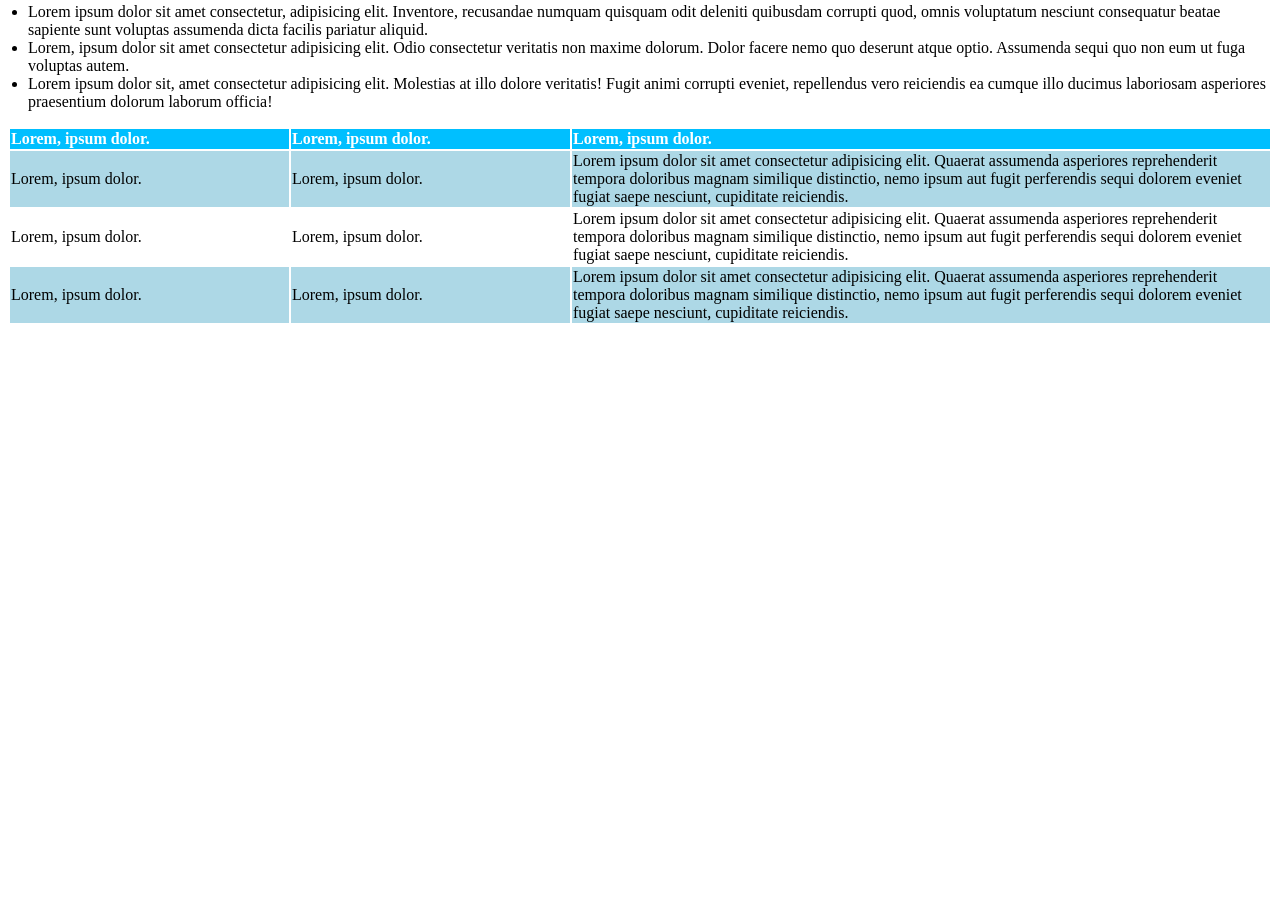
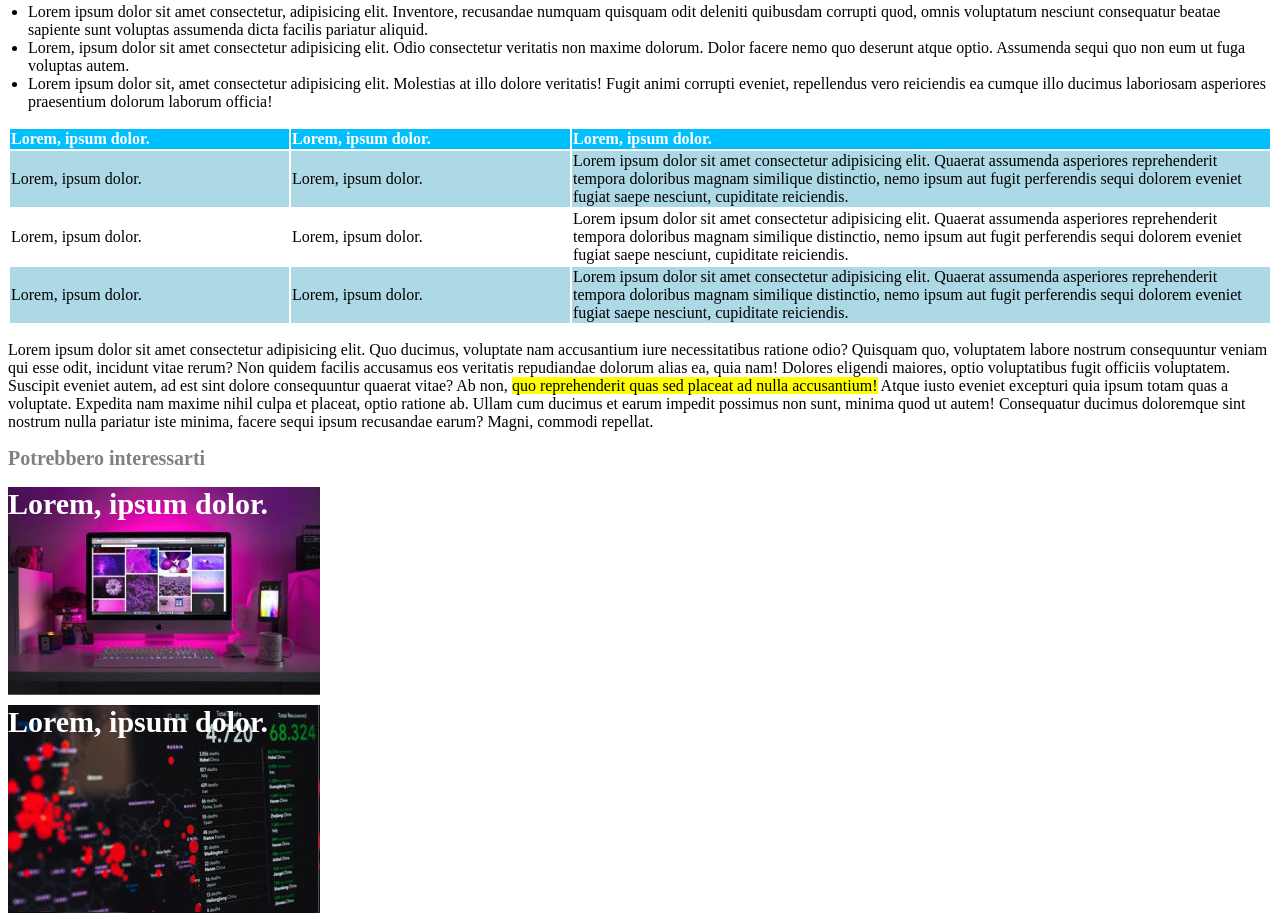
Before and after one commit to ManuelBravaccini/html-css-booleaner, a plain HTML site: page index.html in a window 1280 px wide. Shown: the part 932-1855 px from the top of the page. Before the commit the page ends 1265 px from the top, so only its background shows below. Drawn offline with Linux system fonts and the light colour scheme.

Commit message:
Implemetend last p tag in main and added footer

```diff
--- a/index.html
+++ b/index.html
@@ -27,14 +27,16 @@
             <img src="img/tim-1.jpg" alt="John S. and James L. Knight Foundation, by Scott Henrichsen">
             <img src="img/tim-2.jpg" alt="Wikimedia, by Paul Clarke">
         </section>
-        <p>1st Photo: John S. and James L. Knight Foundation, by Scott Henrichsen <br>
-        2nd Photo: Wikimedia, by Paul Clarke</p>
         <p>
-        Lorem ipsum, dolor sit amet consectetur adipisicing elit. Iusto nemo hic laborum mollitia eaque eligendi molestiae perspiciatis perferendis accusantium et impedit laboriosam unde quaerat ipsam id, aliquid molestias, similique consequatur.
-        Ratione ea esse sapiente iste corporis, <mark>obcaecati beatae amet! Aperiam eius praesentium dolorum impedit quod dignissimos doloribus minima quaerat vero. Saepe pariatur consequatur soluta natus libero reprehenderit, dolorum deleniti error.
-        Nemo ipsum molestiae expedita,</mark> aperiam nostrum voluptatum officia nisi a ab facilis, rem laboriosam repellat illum libero consectetur quibusdam, maxime tenetur accusantium iure iusto natus totam labore consequatur? Qui, illo.
-        Eligendi nesciunt eos sapiente distinctio, labore itaque maiores, illum dolore voluptatum id ullam vel? Minus iure sequi error eius excepturi ut sint, ipsum perferendis reprehenderit fugit! Temporibus saepe ut accusamus.</p>
-
+            1st Photo: John S. and James L. Knight Foundation, by Scott Henrichsen <br>
+            2nd Photo: Wikimedia, by Paul Clarke
+        </p>
+        <p>
+            Lorem ipsum, dolor sit amet consectetur adipisicing elit. Iusto nemo hic laborum mollitia eaque eligendi molestiae perspiciatis perferendis accusantium et impedit laboriosam unde quaerat ipsam id, aliquid molestias, similique consequatur.
+            Ratione ea esse sapiente iste corporis, <mark>obcaecati beatae amet! Aperiam eius praesentium dolorum impedit quod dignissimos doloribus minima quaerat vero. Saepe pariatur consequatur soluta natus libero reprehenderit, dolorum deleniti error.
+            Nemo ipsum molestiae expedita,</mark> aperiam nostrum voluptatum officia nisi a ab facilis, rem laboriosam repellat illum libero consectetur quibusdam, maxime tenetur accusantium iure iusto natus totam labore consequatur? Qui, illo.
+            Eligendi nesciunt eos sapiente distinctio, labore itaque maiores, illum dolore voluptatum id ullam vel? Minus iure sequi error eius excepturi ut sint, ipsum perferendis reprehenderit fugit! Temporibus saepe ut accusamus.
+        </p>
         <ul>
             <li>Lorem ipsum dolor sit amet consectetur, adipisicing elit. Inventore, recusandae numquam quisquam odit deleniti quibusdam corrupti quod, omnis voluptatum nesciunt consequatur beatae sapiente sunt voluptas assumenda dicta facilis pariatur aliquid.</li>
             <li>Lorem, ipsum dolor sit amet consectetur adipisicing elit. Odio consectetur veritatis non maxime dolorum. Dolor facere nemo quo deserunt atque optio. Assumenda sequi quo non eum ut fuga voluptas autem.</li>
@@ -66,21 +68,17 @@
                 </tr>
             </tbody>
         </table>
-
-
-
-
-
-
-
-
-
-
-
-
+        <p>
+            Lorem ipsum dolor sit amet consectetur adipisicing elit. Quo ducimus, voluptate nam accusantium iure necessitatibus ratione odio? Quisquam quo, voluptatem labore nostrum consequuntur veniam qui esse odit, incidunt vitae rerum?
+            Non quidem facilis accusamus eos veritatis repudiandae dolorum alias ea, quia nam! Dolores eligendi maiores, optio voluptatibus fugit officiis voluptatem. Suscipit eveniet autem, ad est sint dolore consequuntur quaerat vitae?
+            Ab non, <mark>quo reprehenderit quas sed placeat ad nulla accusantium!</mark> Atque iusto eveniet excepturi quia ipsum totam quas a voluptate. Expedita nam maxime nihil culpa et placeat, optio ratione ab.
+            Ullam cum ducimus et earum impedit possimus non sunt, minima quod ut autem! Consequatur ducimus doloremque sint nostrum nulla pariatur iste minima, facere sequi ipsum recusandae earum? Magni, commodi repellat.
+        </p>
     </main>
     <footer>
-
+        <h2>Potrebbero interessarti</h2>
+        <div id="image_container1">Lorem, ipsum dolor.</div>
+        <div id="image_container2">Lorem, ipsum dolor.</div>
     </footer>
 </body>
 </html>
--- a/styles/style.css
+++ b/styles/style.css
@@ -46,3 +46,26 @@ th,td{
 .row1{
     background-color: lightblue;
 }
+
+#image_container1{
+    background-image: url(../img/monitor.jpg);
+    width: 312px;
+    height: 208px;
+    margin-top: 10px;
+    margin-bottom: 10px;
+    color: white;
+    font-size: 30px;
+    font-weight: bold;
+
+}
+
+#image_container2{
+    background-image: url(../img/graph.jpg);
+    width: 312px;
+    height: 208px;
+    margin-top: 10px;
+    margin-bottom: 10px;
+    color: white;
+    font-size: 30px;
+    font-weight: bold;
+}
```
